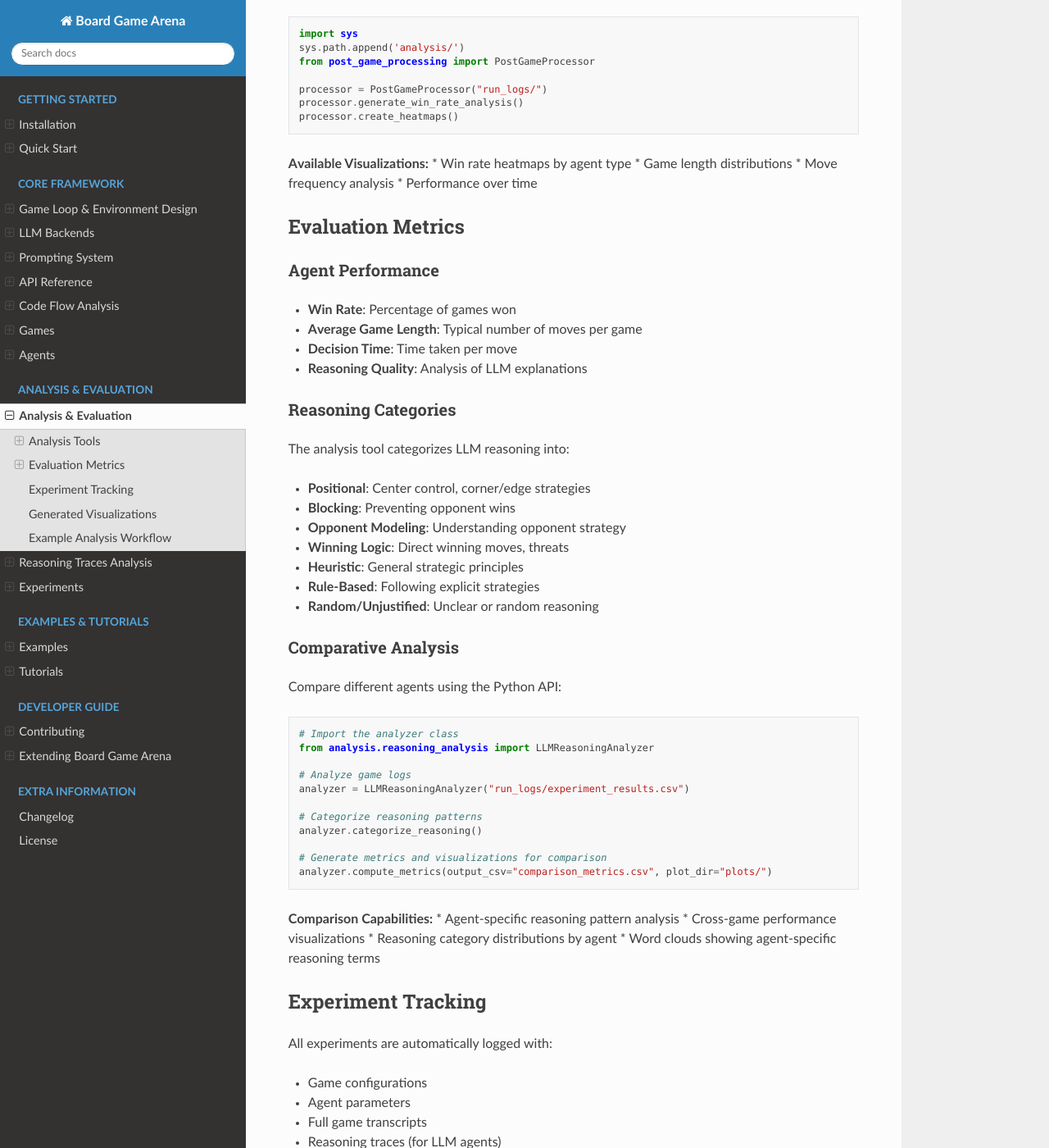
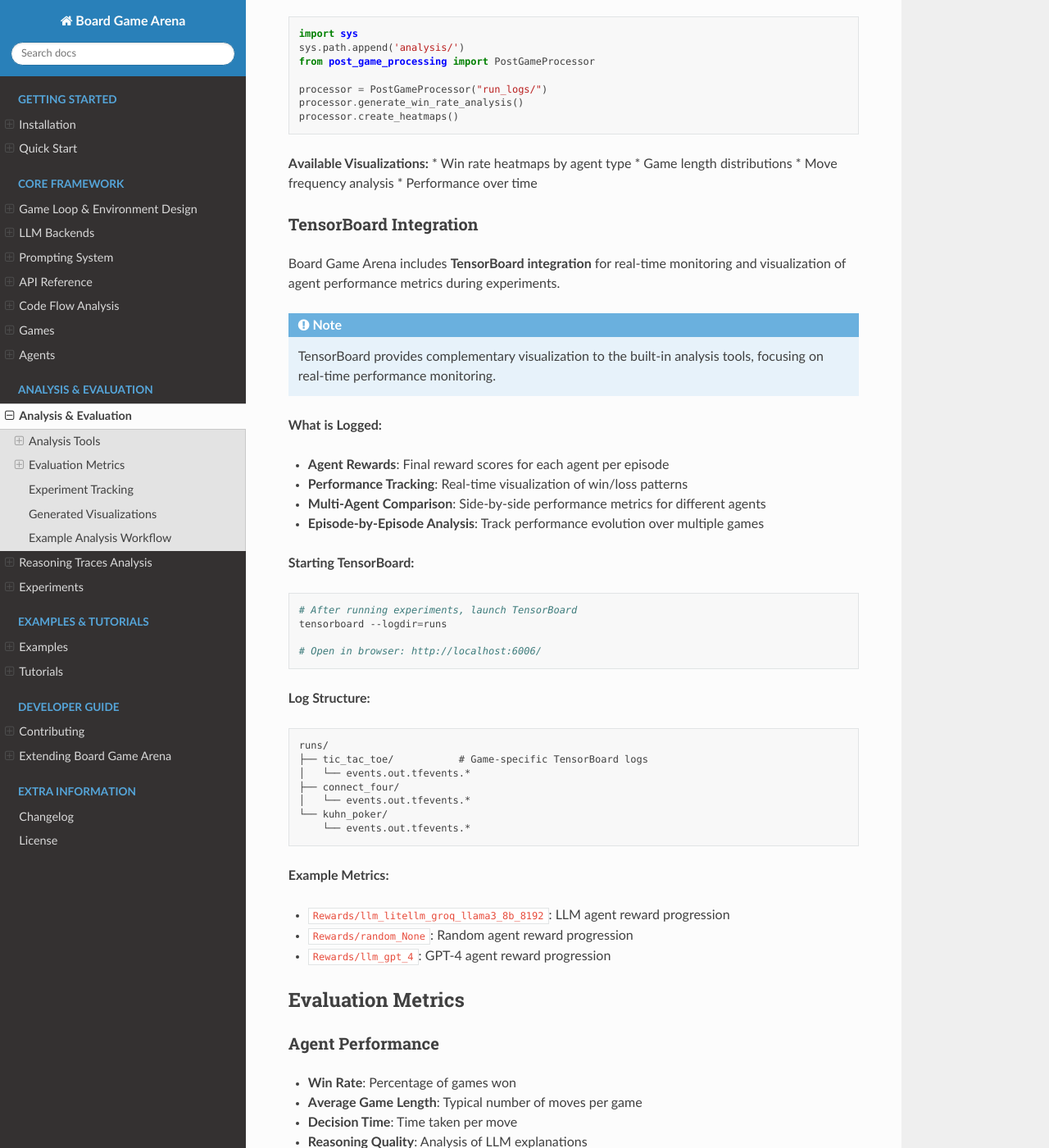
Before and after one commit to SLAMPAI/game_reasoning_arena, a Sphinx documentation site: the page built from docs/analysis.rst, in a window 1280 px wide and 1400 px high, scrolled down 2307 px. Shown: the whole window at 82% size. Built offline with Sphinx 7.4.7 and the Read the Docs theme 3.1.0, drawn with Linux system fonts in a browser that asks for light colours.

Commit message:
Added documentation on Tensorboard

```diff
--- a/docs/analysis.rst
+++ b/docs/analysis.rst
@@ -137,6 +137,48 @@ Process and visualize game outcomes:
 * Move frequency analysis
 * Performance over time
 
+TensorBoard Integration
+~~~~~~~~~~~~~~~~~~~~~~~
+
+Board Game Arena includes **TensorBoard integration** for real-time monitoring and visualization of agent performance metrics during experiments.
+
+.. note::
+   TensorBoard provides complementary visualization to the built-in analysis tools, focusing on real-time performance monitoring.
+
+**What is Logged:**
+
+* **Agent Rewards**: Final reward scores for each agent per episode
+* **Performance Tracking**: Real-time visualization of win/loss patterns
+* **Multi-Agent Comparison**: Side-by-side performance metrics for different agents
+* **Episode-by-Episode Analysis**: Track performance evolution over multiple games
+
+**Starting TensorBoard:**
+
+.. code-block:: bash
+
+   # After running experiments, launch TensorBoard
+   tensorboard --logdir=runs
+
+   # Open in browser: http://localhost:6006/
+
+**Log Structure:**
+
+.. code-block::
+
+   runs/
+   ├── tic_tac_toe/           # Game-specific TensorBoard logs
+   │   └── events.out.tfevents.*
+   ├── connect_four/
+   │   └── events.out.tfevents.*
+   └── kuhn_poker/
+       └── events.out.tfevents.*
+
+**Example Metrics:**
+
+* ``Rewards/llm_litellm_groq_llama3_8b_8192``: LLM agent reward progression
+* ``Rewards/random_None``: Random agent reward progression
+* ``Rewards/llm_gpt_4``: GPT-4 agent reward progression
+
 Evaluation Metrics
 ------------------
 
```
Also changed, not shown: README.md (+55 -7 lines), docs/reasoning_traces.rst (+26 -0 lines), 1 other file.
